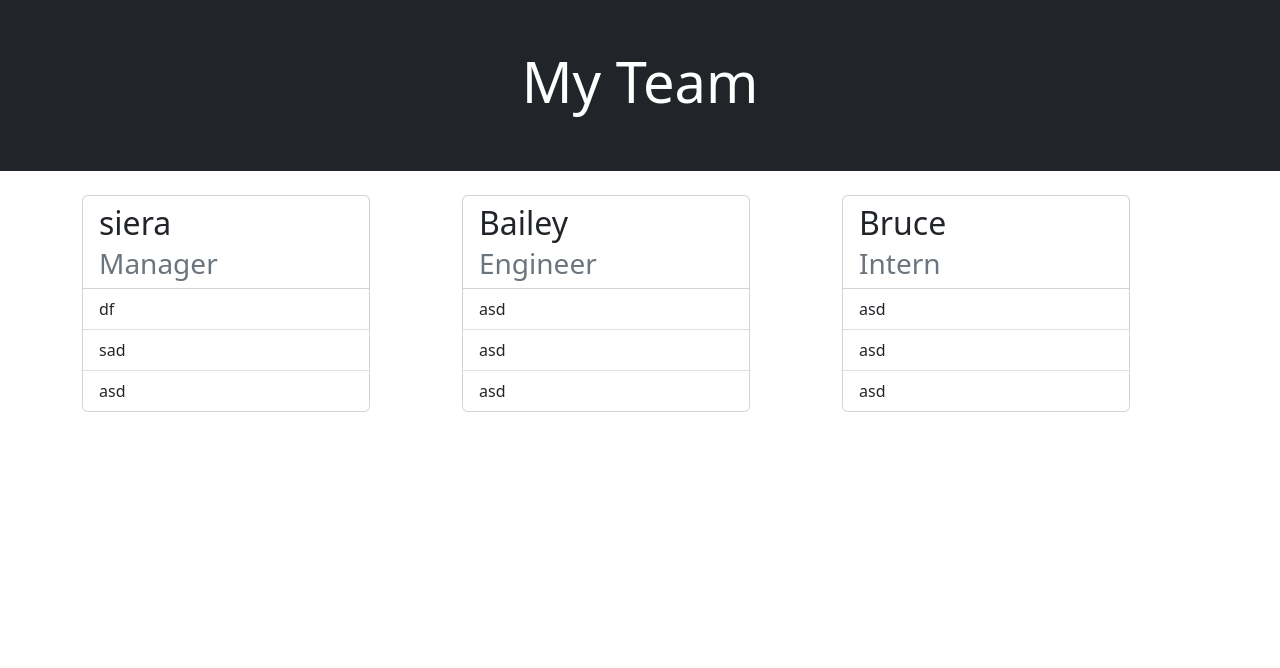
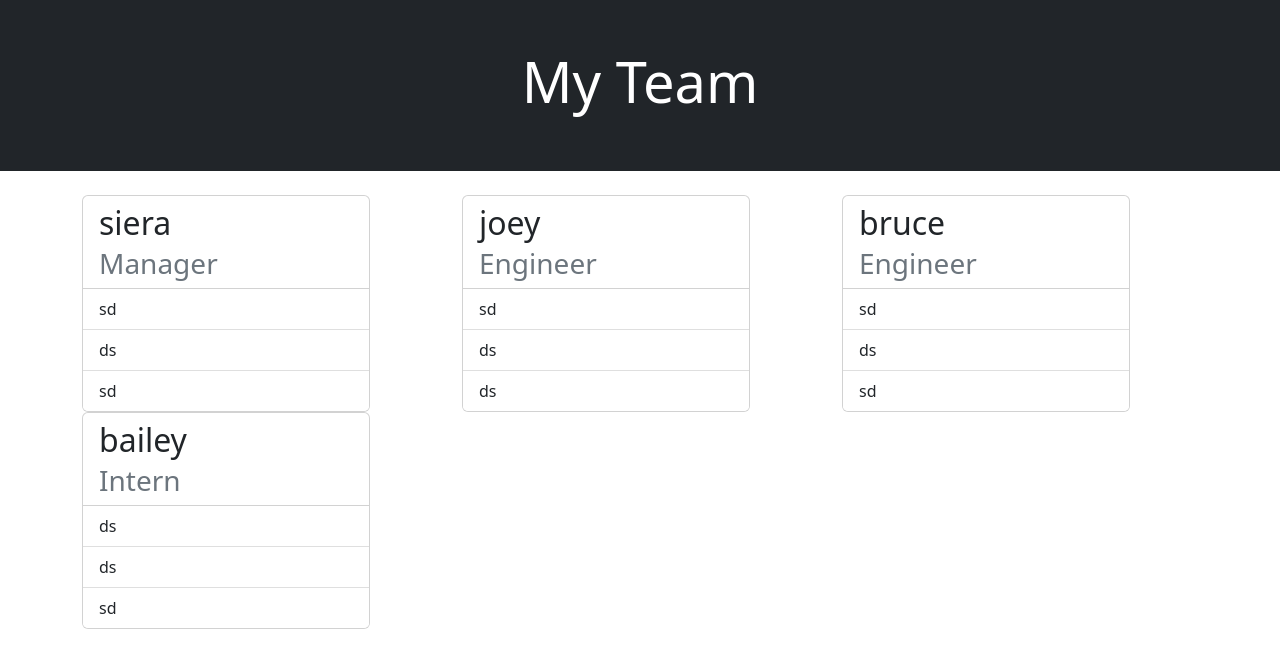
Before and after one commit to sieraford/team-profile-generator-siera, a website: page index.html in a window 1280 px wide. Drawn offline with nearby package versions, Linux system fonts and the light colour scheme.

Commit message:
add logic for rendering multiple engineers and interns

```diff
--- a/index.html
+++ b/index.html
@@ -18,33 +18,44 @@
                         <h2 class="card-title" style="padding-left: 1rem;padding-top: 0.5rem;">siera</h2>
                         <h3 class="card-subtitle mb-2 text-muted" style="padding-left: 1rem">Manager</h3>
                         <ul class="list-group list-group-flush">
-                            <li class="list-group-item">df</li>
-                            <li class="list-group-item">sad</li>
-                            <li class="list-group-item">asd</li>
+                            <li class="list-group-item">sd</li>
+                            <li class="list-group-item">ds</li>
+                            <li class="list-group-item">sd</li>
                         </ul>
                     </div>
                 </div>
 
         <div class="col">
             <div class="card" style="width: 18rem;">
-                <h2 class="card-title" style="padding-left: 1rem;padding-top: 0.5rem;">Bailey</h2>
+                <h2 class="card-title" style="padding-left: 1rem;padding-top: 0.5rem;">joey</h2>
                 <h3 class="card-subtitle mb-2 text-muted" style="padding-left: 1rem">Engineer</h3>
                 <ul class="list-group list-group-flush">
-                    <li class="list-group-item">asd</li>
-                    <li class="list-group-item">asd</li>
-                    <li class="list-group-item">asd</li>
+                    <li class="list-group-item">sd</li>
+                    <li class="list-group-item">ds</li>
+                    <li class="list-group-item">ds</li>
+                </ul>
+            </div>
+        </div>
+        <div class="col">
+            <div class="card" style="width: 18rem;">
+                <h2 class="card-title" style="padding-left: 1rem;padding-top: 0.5rem;">bruce</h2>
+                <h3 class="card-subtitle mb-2 text-muted" style="padding-left: 1rem">Engineer</h3>
+                <ul class="list-group list-group-flush">
+                    <li class="list-group-item">sd</li>
+                    <li class="list-group-item">ds</li>
+                    <li class="list-group-item">sd</li>
                 </ul>
             </div>
         </div>
 
         <div class="col">
             <div class="card" style="width: 18rem;">
-                <h2 class="card-title" style="padding-left: 1rem;padding-top: 0.5rem;">Bruce</h2>
+                <h2 class="card-title" style="padding-left: 1rem;padding-top: 0.5rem;">bailey</h2>
                 <h3 class="card-subtitle mb-2 text-muted" style="padding-left: 1rem">Intern</h3>
                 <ul class="list-group list-group-flush">
-                    <li class="list-group-item">asd</li>
-                    <li class="list-group-item">asd</li>
-                    <li class="list-group-item">asd</li>
+                    <li class="list-group-item">ds</li>
+                    <li class="list-group-item">ds</li>
+                    <li class="list-group-item">sd</li>
                 </ul>
             </div>
         </div>
```
Also changed, not shown: index.js (+27 -4 lines).
